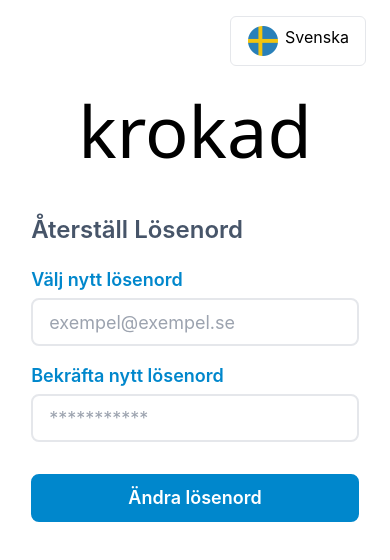
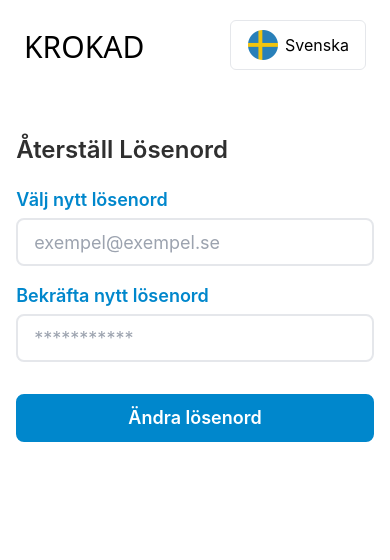
Before and after one commit to hannesdottir/my-app, a React (Create React App) app: page / in a window 390 px wide. Shown: the top 560 px of the page. Built offline with nearby package versions, Linux system fonts and the light colour scheme.

Commit message:
adjust navbar

```diff
--- a/src/App.tsx
+++ b/src/App.tsx
@@ -19,9 +19,11 @@ function App() {
 
   return (
 
-    <div className="flex justify-center items-center flex-col">
-        <ChangeLanguage handleLanguageChange={handleLanguageChange}/>
-        <Navbar/>
+    <div>
+        <div className='flex flex-row items-center mt-5'>
+          <Navbar/>
+          <ChangeLanguage handleLanguageChange={handleLanguageChange}/>
+        </div>
         <ResetPassword />
     </div>
 
--- a/src/components/ChangeLanguage.tsx
+++ b/src/components/ChangeLanguage.tsx
@@ -25,10 +25,10 @@ const ChangeLanguage: FC<ResetPasswordProps> = ({ handleLanguageChange }) => {
   }
 
   return (
-    <div className='flex w-full justify-end mt-4'>
+    <div className='flex w-full justify-end'>
        {selectedLanguage==="sv" &&
         <button
-          className="inline-flex items-left md:w-48 px-4 py-2 rounded-md border border-gray-200 mr-6"
+          className="inline-flex items-left md:w-48 px-4 py-2 rounded-md border border-gray-200 mr-6 items-center"
           onClick={() => toggleDropdown()}
         >
           <img className="w-8 h-8 mr-1.5" src={swedishFlag} alt="Swedish flag" />
@@ -37,7 +37,7 @@ const ChangeLanguage: FC<ResetPasswordProps> = ({ handleLanguageChange }) => {
         }
         {selectedLanguage==="en" &&
         <button
-          className="inline-flex items-left md:w-48 px-4 py-2 rounded-md border border-gray-200 mr-6"
+          className="inline-flex items-left md:w-48 px-4 py-2 rounded-md border border-gray-200 mr-6 items-center"
           onClick={() => toggleDropdown()}
         >
           <img className="w-8 h-8 mr-1.5" src={ukFlag} alt="English flag" />
@@ -46,7 +46,7 @@ const ChangeLanguage: FC<ResetPasswordProps> = ({ handleLanguageChange }) => {
         }
         {selectedLanguage==="is" &&
       <button
-        className="inline-flex items-left md:w-48 px-4 py-2 rounded-md border border-gray-200 mr-6"
+        className="inline-flex items-left md:w-48 px-4 py-2 rounded-md border border-gray-200 mr-6 items-center"
         onClick={() => toggleDropdown()}
       >
         <img className="w-8 h-8 mr-1.5" src={icelandicFlag} alt="Icelandic flag" />
--- a/src/components/Navbar.tsx
+++ b/src/components/Navbar.tsx
@@ -4,9 +4,9 @@ import React, { FC } from 'react';
 const MyComponent: FC = ({}) => {
 
   return (
-    <div className="flex justify-center items-center">
-     <h1 className="text-4xl mt-7">
-        <p className='text-7xl font-zenTokyoZoo'>krokad</p>
+    <div className='ml-6 mt-1'>
+     <h1>
+        <p className='text text-3xl md:text-5xl font-zenTokyoZoo'>KROKAD</p>
      </h1>
     </div>
   );
--- a/src/components/ResetPassword.tsx
+++ b/src/components/ResetPassword.tsx
@@ -7,21 +7,21 @@ const ResetPassword: FC = ({}) => {
   const { t } = useTranslation();
 
   return (
-    <div className='flex justify-center flex-col items-center h-2/3 w-11/12 '>
-      <div className='w-11/12 mt-12 md:max-w-md'>
-      <h1 className='text-2xl text-slate-600 font-semibold'>{t('title')}</h1>
+    <div className='flex items-center flex-col h-2/3 w-full '>
+      <div className='w-11/12 mt-16 md:max-w-md'>
+      <h1 className='text-2xl text-primaryTextColor font-semibold'>{t('title')}</h1>
       <div className='flex justify-center flex-col mt-5'>
           <div className='flex justify-center flex-col'>
             <p className='text-blueTextColor text-lg font-semibold'>
             {t('choose_password')}
             </p>
-            <input type="text" name="name" placeholder={t('example_email')} className='text-neutral-400  text-lg border-2 h-12 mt-1 rounded-lg pl-4'/>
+            <input type="text" name="name" placeholder={t('example_email')} className='text-primaryTextColor  text-lg border-2 h-12 mt-1 rounded-lg pl-4'/>
           </div>
           <div className='flex justify-center flex-col mt-4'>
             <p className='text-blueTextColor text-lg font-semibold'>
             {t('confirm_password')}
             </p>
-            <input type="text" name="name" placeholder={t('example_password')} className='text-neutral-400 text-lg border-2 h-12 mt-1 rounded-lg pl-4'/>
+            <input type="text" name="name" placeholder={t('example_password')} className='text-primaryTextColor text-lg border-2 h-12 mt-1 rounded-lg pl-4'/>
           </div>
           <button className='bg-primaryButtonColor h-12 w-full rounded-lg border-2 border-primaryButtonBorderColor items-center justify-center mt-8'>
             <p className="text-lg text-white font-semibold">{t('change_password_button')}</p>
--- a/tailwind.config.js
+++ b/tailwind.config.js
@@ -4,6 +4,7 @@ module.exports = {
   theme: {
     extend: {
       colors: {
+        primaryTextColor: "#2F2F2F",
         blueTextColor: "#0087CC",
         primaryButtonColor: "#0087CC",
         primaryButtonBorderColor: "#0087CC",
```
